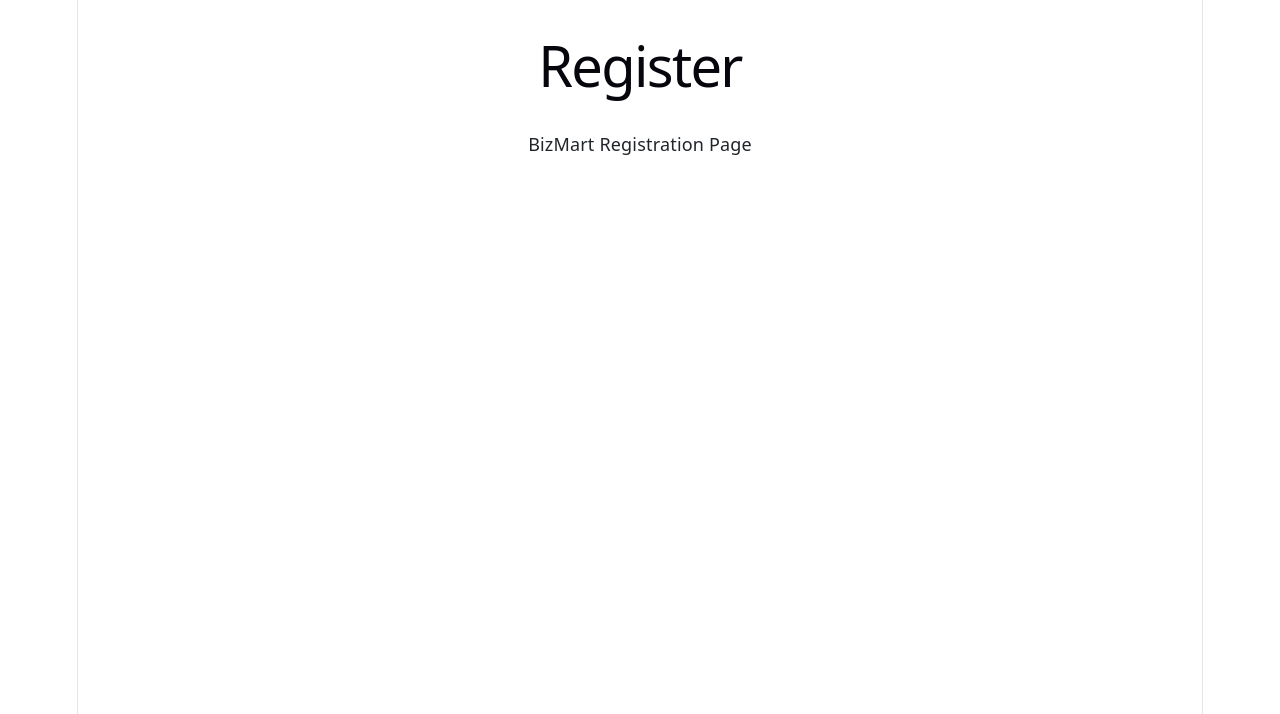
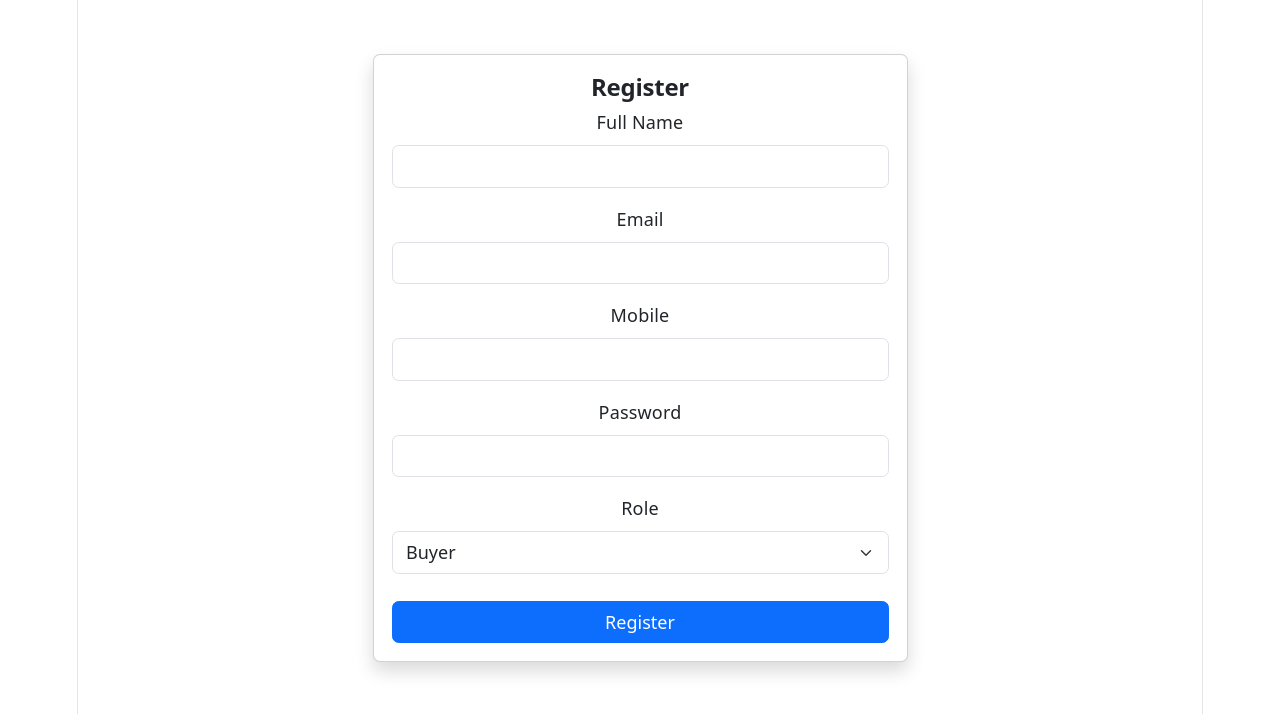
Before and after one commit to shubhamabhambure3/bizmart-platform, a React (Vite) app in the folder frontend/bizmart-frontend/: page /register in a window 1280 px wide. Shown: the top 714 px of the page. Built offline with nearby package versions, Linux system fonts and the light colour scheme.

Commit message:
feat(frontend): add navigation and registration workflow

```diff
--- /dev/null
+++ b/frontend/bizmart-frontend/src/components/Navbar.jsx
@@ -0,0 +1,55 @@
+import { useNavigate } from 'react-router-dom'
+import { logout } from '../services/authService'
+import logo from '../assets/bizmart-logo.png'
+
+function Navbar() {
+  const navigate = useNavigate()
+
+  const handleLogout = () => {
+    logout()
+    navigate('/login')
+  }
+
+  return (
+    <nav className="navbar navbar-expand-lg navbar-dark bg-dark">
+      <div className="container-fluid">
+
+        <div className="navbar-brand d-flex align-items-center">
+          <img
+            src={logo}
+            alt="BizMart"
+            width="40"
+            height="40"
+            className="me-2"
+          />
+          <span>BizMart</span>
+        </div>
+
+        <div className="d-flex align-items-center">
+          <button
+            className="btn btn-link text-white text-decoration-none me-3"
+            onClick={() => navigate('/dashboard')}
+          >
+            Dashboard
+          </button>
+          <button
+            className="btn btn-link text-white text-decoration-none me-3"
+            onClick={() => navigate('/companies')}
+          >
+            Companies
+          </button>
+        </div>
+
+        <button
+          className="btn btn-outline-light"
+          onClick={handleLogout}
+        >
+          Logout
+        </button>
+
+      </div>
+    </nav>
+  )
+}
+
+export default Navbar
--- /dev/null
+++ b/frontend/bizmart-frontend/src/pages/CompaniesPage.jsx
@@ -0,0 +1,19 @@
+import Navbar from '../components/Navbar'
+
+function CompaniesPage() {
+  return (
+    <>
+      <Navbar />
+
+      <div className="container mt-4">
+        <h1>Companies</h1>
+
+        <p className="text-muted">
+          Manage your business portfolio.
+        </p>
+      </div>
+    </>
+  )
+}
+
+export default CompaniesPage
--- a/frontend/bizmart-frontend/src/pages/DashboardPage.jsx
+++ b/frontend/bizmart-frontend/src/pages/DashboardPage.jsx
@@ -1,5 +1,6 @@
 import { useNavigate } from 'react-router-dom'
 import { logout } from '../services/authService'
+import Navbar from '../components/Navbar'
 
 function DashboardPage() {
   const navigate = useNavigate()
@@ -10,17 +11,47 @@
   }
 
   return (
-    <div style={{ padding: '20px' }}>
-      <h1>Dashboard</h1>
+    <>
+      <Navbar />
+      <div className="container mt-4">
+        <h1>Dashboard</h1>
 
-      <p>Welcome to BizMart</p>
+        <p className="text-muted">
+          Welcome to BizMart Business Acquisition Marketplace
+        </p>
 
-      <button
-        onClick={handleLogout}
-      >
-        Logout
-      </button>
-    </div>
+        <div className="row mt-4">
+
+          <div className="col-md-4 mb-3">
+            <div className="card">
+              <div className="card-body">
+                <h5>Companies</h5>
+                <p>Manage your companies.</p>
+              </div>
+            </div>
+          </div>
+
+          <div className="col-md-4 mb-3">
+            <div className="card">
+              <div className="card-body">
+                <h5>Listings</h5>
+                <p>Manage acquisition listings.</p>
+              </div>
+            </div>
+          </div>
+
+          <div className="col-md-4 mb-3">
+            <div className="card">
+              <div className="card-body">
+                <h5>Buyer Matching</h5>
+                <p>View buyer opportunities.</p>
+              </div>
+            </div>
+          </div>
+
+        </div>
+      </div>
+    </>
   )
 }
 
--- a/frontend/bizmart-frontend/src/pages/LoginPage.jsx
+++ b/frontend/bizmart-frontend/src/pages/LoginPage.jsx
@@ -3,6 +3,7 @@
 import { login, saveToken } from '../services/authService'
 import logo from '../assets/bizmart-logo.png'
 import './LoginPage.css'
+import { Link } from 'react-router-dom'
 
 function LoginPage() {
   const [email, setEmail] = useState('')
@@ -115,6 +116,20 @@
               >
                 Login
               </button>
+
+              <div className="text-center mt-3">
+                <span className="text-muted">
+                  Don't have an account?
+                </span>
+
+                <Link
+                  to="/register"
+                  className="ms-2 text-decoration-none"
+                >
+                  Register
+                </Link>
+              </div>
+
             </form>
           </div>
         </div>
--- a/frontend/bizmart-frontend/src/pages/RegisterPage.jsx
+++ b/frontend/bizmart-frontend/src/pages/RegisterPage.jsx
@@ -1,8 +1,167 @@
+import { useState } from 'react'
+import { useNavigate } from 'react-router-dom'
+import { register } from '../services/registerService'
+
 function RegisterPage() {
+  const [fullName, setFullName] = useState('')
+  const [email, setEmail] = useState('')
+  const [mobile, setMobile] = useState('')
+  const [password, setPassword] = useState('')
+  const [role, setRole] = useState('BUYER')
+  const [error, setError] = useState('')
+  const [success, setSuccess] = useState('')
+
+  const navigate = useNavigate()
+
+  const handleSubmit = async (event) => {
+    event.preventDefault()
+
+    try {
+      await register({
+        fullName,
+        email,
+        mobile,
+        password,
+        role
+      })
+
+      setSuccess('Registration successful')
+
+      setTimeout(() => {
+        navigate('/login')
+      }, 1500)
+
+    } catch (err) {
+      setError('Registration failed')
+    }
+  }
+
   return (
-    <div>
-      <h1>Register</h1>
-      <p>BizMart Registration Page</p>
+    <div className="container mt-5">
+      <div className="row justify-content-center">
+
+        <div className="col-md-6">
+
+          <div className="card shadow">
+
+            <div className="card-body">
+
+              <h2 className="fw-bold text-dark">
+                Register
+              </h2>
+
+              {error && (
+                <div className="alert alert-danger">
+                  {error}
+                </div>
+              )}
+
+              {success && (
+                <div className="alert alert-success">
+                  {success}
+                </div>
+              )}
+
+              <form onSubmit={handleSubmit}>
+
+                <div className="mb-3">
+                  <label className="form-label">
+                    Full Name
+                  </label>
+
+                  <input
+                    type="text"
+                    className="form-control"
+                    value={fullName}
+                    onChange={(e) =>
+                      setFullName(e.target.value)
+                    }
+                  />
+                </div>
+
+                <div className="mb-3">
+                  <label className="form-label">
+                    Email
+                  </label>
+
+                  <input
+                    type="email"
+                    className="form-control"
+                    value={email}
+                    onChange={(e) =>
+                      setEmail(e.target.value)
+                    }
+                  />
+                </div>
+
+                <div className="mb-3">
+                  <label className="form-label">
+                    Mobile
+                  </label>
+
+                  <input
+                    type="text"
+                    className="form-control"
+                    value={mobile}
+                    onChange={(e) =>
+                      setMobile(e.target.value)
+                    }
+                  />
+                </div>
+
+                <div className="mb-3">
+                  <label className="form-label">
+                    Password
+                  </label>
+
+                  <input
+                    type="password"
+                    className="form-control"
+                    value={password}
+                    onChange={(e) =>
+                      setPassword(e.target.value)
+                    }
+                  />
+                </div>
+
+                <div className="mb-4">
+                  <label className="form-label">
+                    Role
+                  </label>
+
+                  <select
+                    className="form-select"
+                    value={role}
+                    onChange={(e) =>
+                      setRole(e.target.value)
+                    }
+                  >
+                    <option value="BUYER">
+                      Buyer
+                    </option>
+
+                    <option value="SELLER">
+                      Seller
+                    </option>
+                  </select>
+                </div>
+
+                <button
+                  type="submit"
+                  className="btn btn-primary w-100"
+                >
+                  Register
+                </button>
+
+              </form>
+
+            </div>
+
+          </div>
+
+        </div>
+
+      </div>
     </div>
   )
 }
--- a/frontend/bizmart-frontend/src/routes/AppRoutes.jsx
+++ b/frontend/bizmart-frontend/src/routes/AppRoutes.jsx
@@ -3,6 +3,7 @@
 import RegisterPage from '../pages/RegisterPage'
 import DashboardPage from '../pages/DashboardPage'
 import ProtectedRoute from './ProtectedRoute'
+import CompaniesPage from '../pages/CompaniesPage'
 
 function AppRoutes() {
   return (
@@ -15,6 +16,14 @@
           <DashboardPage />
         </ProtectedRoute>
       } />
+      <Route
+        path="/companies"
+        element={
+          <ProtectedRoute>
+            <CompaniesPage />
+          </ProtectedRoute>
+        }
+      />
     </Routes>
   )
 }
--- /dev/null
+++ b/frontend/bizmart-frontend/src/services/registerService.js
@@ -0,0 +1,10 @@
+import axiosClient from '../api/axiosClient'
+
+export const register = async (registrationRequest) => {
+  const response = await axiosClient.post(
+    '/api/auth/register',
+    registrationRequest
+  )
+
+  return response.data
+}
```
Also changed, not shown: frontend/bizmart-frontend/src/assets/bizmart-logo.png.
